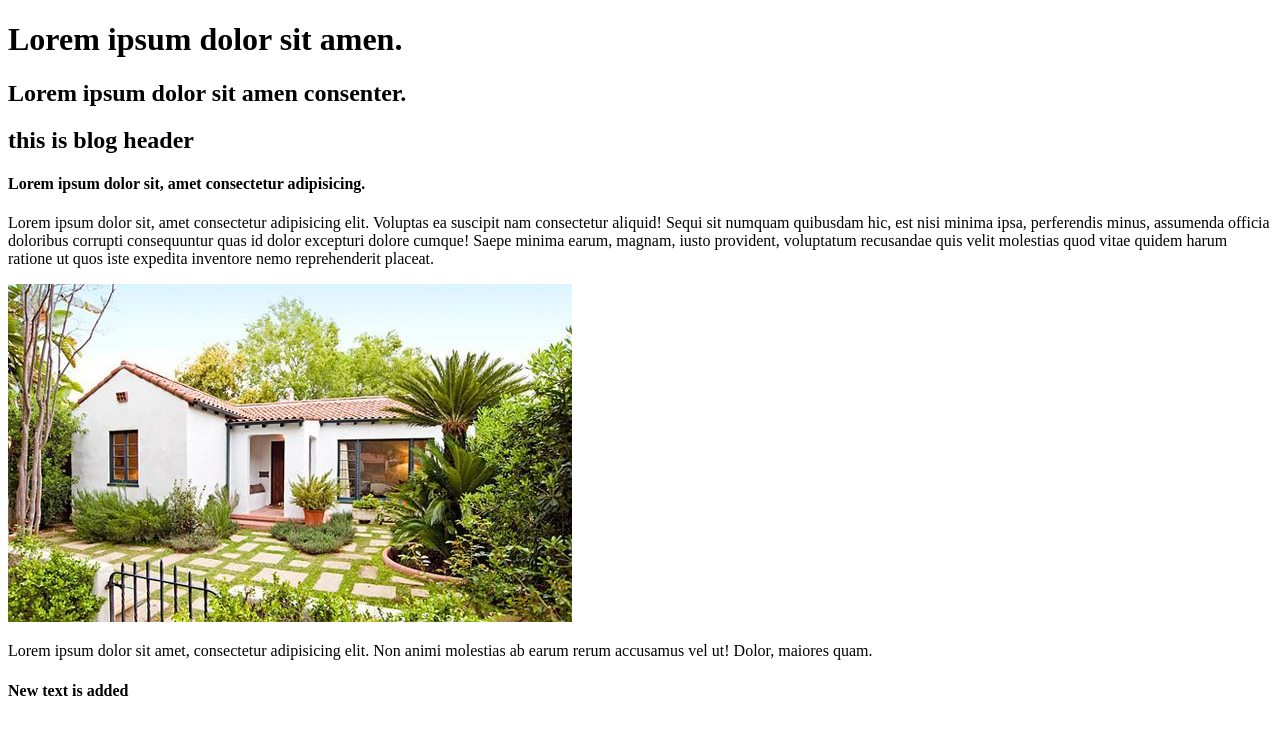
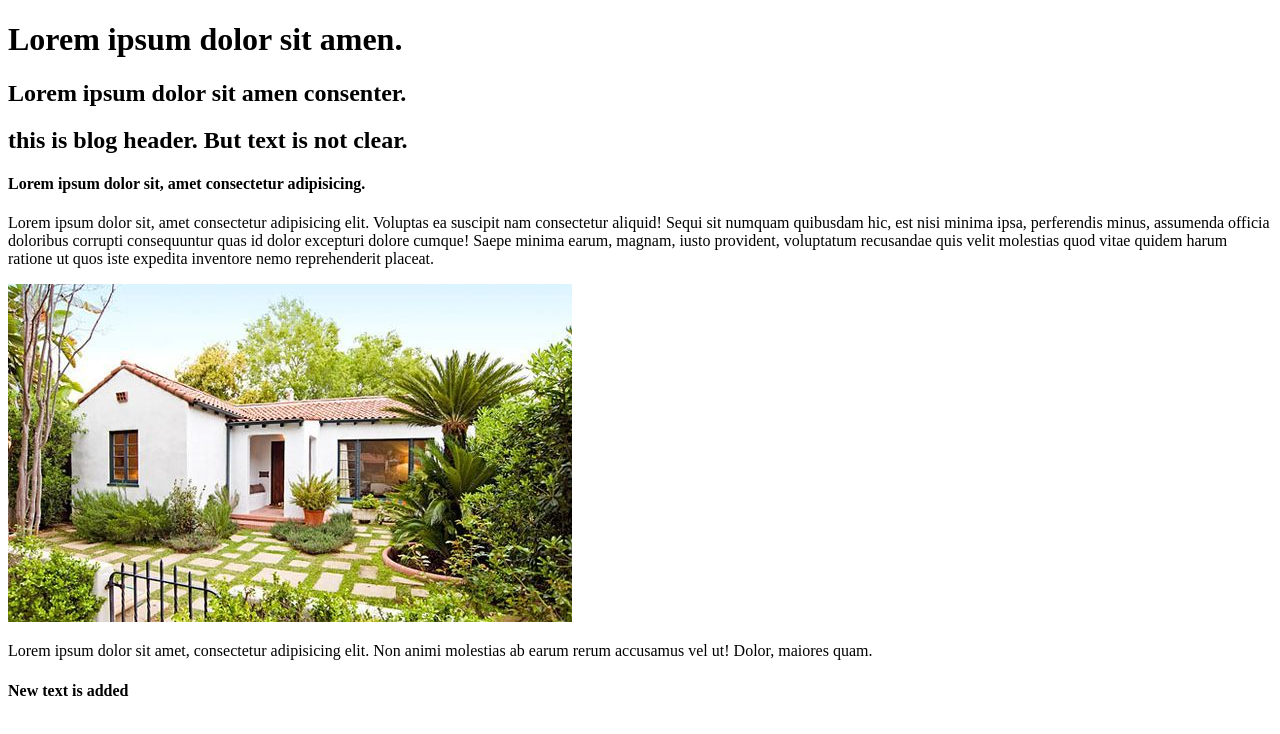
Before and after one commit to fiveamcoder/my-first-repo, a plain HTML site: page index.html in a window 1280 px wide. Drawn offline with Linux system fonts and the light colour scheme.

Commit message:
h2 change

```diff
--- a/index.html
+++ b/index.html
@@ -10,7 +10,7 @@
     <h1>Lorem ipsum dolor sit amen.</h1>
     <h2>Lorem ipsum dolor sit amen consenter.</h2>
     <div>
-        <h2>this is blog header</h2>
+        <h2>this is blog header. But text is not clear.</h2>
         <h4>Lorem ipsum dolor sit, amet consectetur adipisicing.</h4>
         <p>Lorem ipsum dolor sit, amet consectetur adipisicing elit. Voluptas ea suscipit nam consectetur aliquid! Sequi sit numquam quibusdam hic, est nisi minima ipsa, perferendis minus, assumenda officia doloribus corrupti consequuntur quas id dolor excepturi dolore cumque! Saepe minima earum, magnam, iusto provident, voluptatum recusandae quis velit molestias quod vitae quidem harum ratione ut quos iste expedita inventore nemo reprehenderit placeat.</p>
     </div>
```
